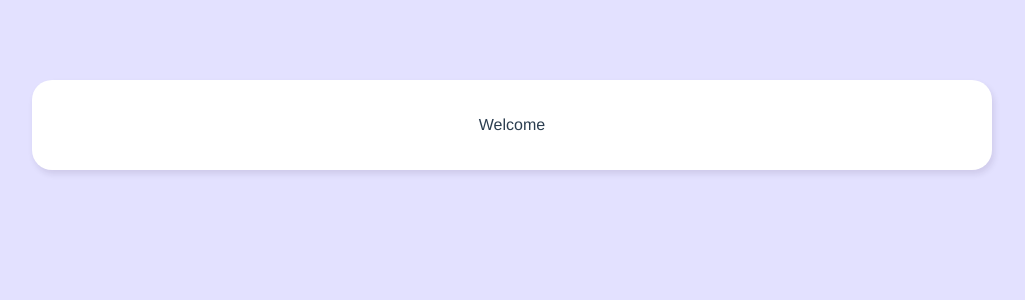
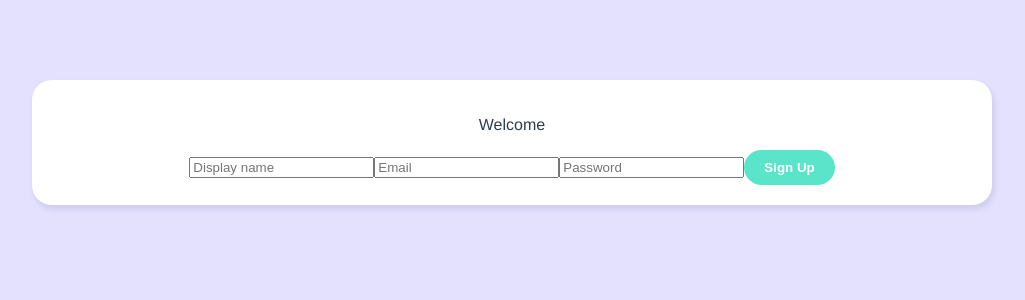
Before and after one commit to PauGarciaMartinez/live-chatroom, a Vue app: page / in a window 1280 px wide. Shown: the top 300 px of the page, without its empty margins (128-1153 px from the left). Built offline with nearby package versions, Linux system fonts and the light colour scheme.

Commit message:
Display sign up component in welcome view

```diff
--- a/src/components/SignUpForm.vue
+++ b/src/components/SignUpForm.vue
@@ -30,7 +30,11 @@ export default {
     const email = ref('')
     const password = ref('')
 
-    export { displayName, email, password }
+    const handleSubmit = () => {
+
+    }
+
+    return { displayName, email, password }
   }
 }
 </script>
--- a/src/firebase/config.js
+++ b/src/firebase/config.js
@@ -16,4 +16,4 @@ firebase.initializeApp(firebaseConfig)
 const projectFirestore = firebase.firestore()
 const timestamp = firebase.firestore.FieldValue.serverTimestamp
 
-export { projectFirestore }
+export { projectFirestore, timestamp }
--- a/src/views/Welcome.vue
+++ b/src/views/Welcome.vue
@@ -1,12 +1,17 @@
 <template>
   <div class="welcome container">
     <p>Welcome</p>
+    <SignUpForm />
   </div>
 </template>
 
 <script>
+import SignUpForm from '@/components/SignUpForm'
+
 export default {
-
+  components: {
+    SignUpForm
+  }
 }
 </script>
 
```
